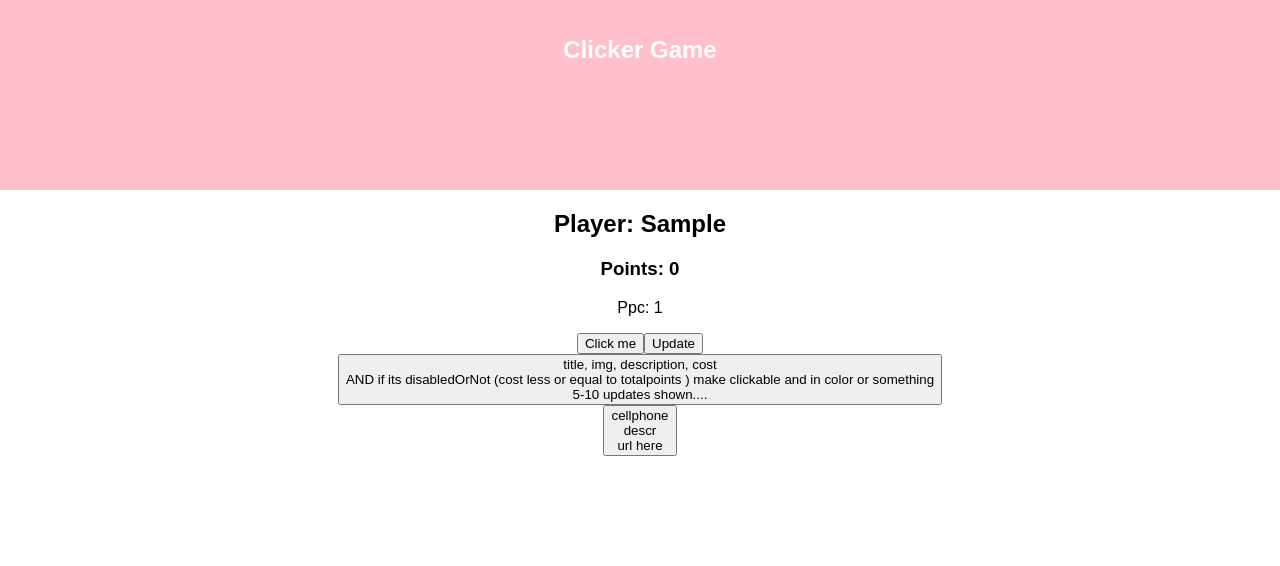
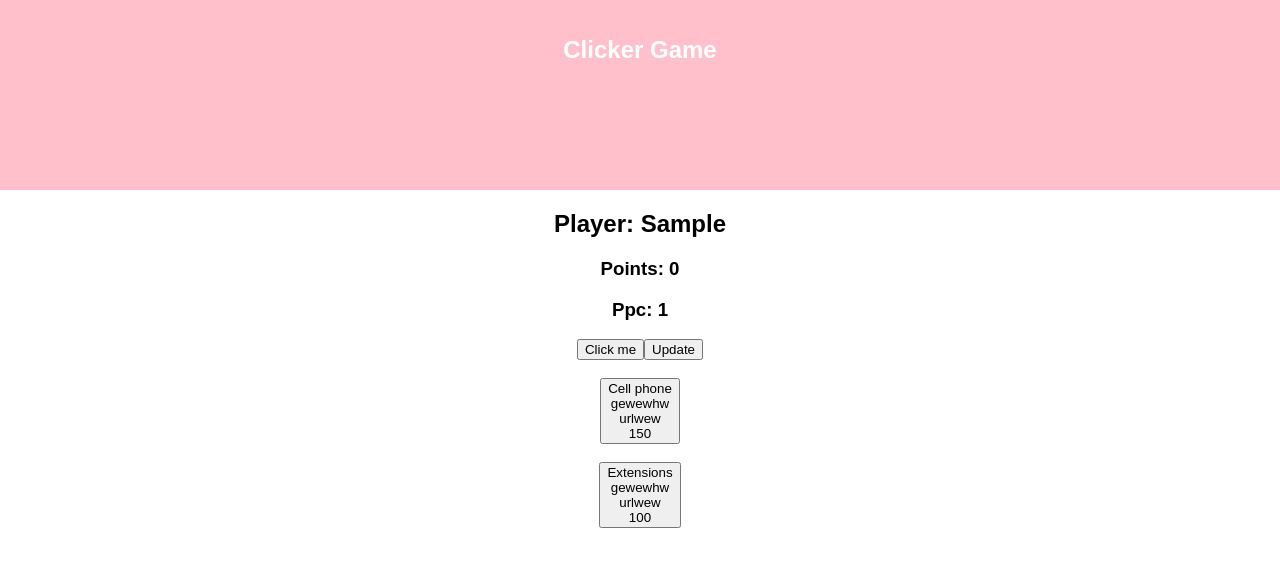
Before and after one commit to evacamilla/incremental-game-test, a React (Create React App) app: page / in a window 1280 px wide. Both pictures are taken after typing "Sample" into the empty fields and a click on the button "Set name". Shown: the top 566 px of the page. Built offline with nearby package versions, Linux system fonts and the light colour scheme.

Commit message:
Add more functionality for making an update.

```diff
--- a/src/App.js
+++ b/src/App.js
@@ -3,7 +3,9 @@ import './App.css';
 import Header from './components/Header.js';
 import NameForm from './components/NameForm.js';
 import Button from './components/Button.js';
-import Update from './components/Update.js'
+import Update from './components/Update.js';
+import CellPhone from './components/CellPhone.js';
+import Extentions from './components/Extentions.js';
 
 class App extends Component {
 
@@ -25,19 +27,17 @@ class App extends Component {
   }
 
   //this + increaseTotalPoints should be made as one function
-  removeFromTotalPoints = () => {
-    let cost = 10;
+  removeFromTotalPoints = (cost) => {
     this.setState({totalPoints: this.state.totalPoints - cost});
   }
 
-  updatePointsPerClick = () => {
-    let increasedPointsPerClick = 3;
-    this.setState({pointsPerClick: this.state.pointsPerClick + increasedPointsPerClick});
+  updatePointsPerClick = (effect) => {
+    this.setState({pointsPerClick: this.state.pointsPerClick + effect});
   }
 
-  makeAnUpdate = () => {
-    this.removeFromTotalPoints();
-    this.updatePointsPerClick();
+  makeAnUpdate = (cost, effect) => {
+    this.removeFromTotalPoints(cost);
+    this.updatePointsPerClick(effect);
   }
 
   render() {
@@ -52,11 +52,12 @@ class App extends Component {
             <h3>
               Points: {this.state.totalPoints}
             </h3>
-            <p>Ppc: {this.state.pointsPerClick}</p>
+            <h3>Ppc: {this.state.pointsPerClick}</h3>
             <Button onClick={this.increaseTotalPoints} value="Click me" />
             <Button onClick={this.makeAnUpdate} value="Update" />
             <br/>
-            <Update />
+            <CellPhone makeAnUpdate={this.makeAnUpdate}/>
+            <Extentions makeAnUpdate={this.makeAnUpdate}/>
 
           </div>
           ) : (
--- /dev/null
+++ b/src/components/CellPhone.js
@@ -0,0 +1,42 @@
+import React, { Component } from 'react';
+import PropTypes from 'prop-types';
+import UpdateButton from './UpdateButton.js';
+
+class CellPhone extends Component {
+    state = {
+        title: 'Cell phone',
+        description: 'gewewhw',
+        img: 'urlwew',
+        cost: 500,
+        type: '',
+        effect: 150,
+        timesUpdated: 0,
+        activated: false
+    }
+
+    handleUpdate = (event) => {
+        //send cost + increasedPoints to change state in App.js
+        this.props.makeAnUpdate(this.state.cost, this.state.effect);
+
+        //change state here.. effect*0.90^timesUpdates
+        let newEffect = this.state.effect * 0.95 ^ this.state.timesUpdated;
+        this.setState({
+            effect: newEffect,
+            timesUpdated: this.state.timesUpdated + 1
+        });
+
+        //some animation
+
+    }
+
+    render(){
+        return(
+            <div>
+                <br />
+                <UpdateButton onClick={this.handleUpdate} title={this.state.title} description={this.state.description} img={this.state.img} effect={this.state.effect}/>
+            </div>
+        );
+    }
+}
+
+export default CellPhone;
--- /dev/null
+++ b/src/components/Extentions.js
@@ -0,0 +1,43 @@
+import React, { Component } from 'react';
+import PropTypes from 'prop-types';
+import UpdateButton from './UpdateButton.js';
+
+class Extentions extends Component {
+    state = {
+        title: 'Extensions',
+        description: 'gewewhw',
+        img: 'urlwew',
+        cost: 400,
+        type: '',
+        effect: 100,
+        timesUpdated: 0,
+        activated: false
+    }
+
+    handleUpdate = (event) => {
+        //send cost + increasedPoints to change state in App.js
+        this.props.makeAnUpdate(this.state.cost, this.state.effect);
+
+        //change state here.. effect*0.90^timesUpdates
+        let newEffect = this.state.effect * 0.95 ^ this.state.timesUpdated;
+        this.setState({
+            effect: newEffect,
+            timesUpdated: this.state.timesUpdated + 1
+        });
+
+        //some animation
+
+    }
+
+    render(){
+        return(
+            <div>
+                <br />
+                <UpdateButton onClick={this.handleUpdate} title={this.state.title} description={this.state.description} img={this.state.img} effect={this.state.effect}/>
+            </div>
+        );
+    }
+}
+
+
+export default Extentions;
--- a/src/components/UpdateButton.js
+++ b/src/components/UpdateButton.js
@@ -5,7 +5,8 @@ function UpdateButton(props){
         <button onClick={props.onClick}>
             {props.title}<br />
             {props.description} <br />
-            {props.img}</button>
+            {props.img}<br />
+            {props.effect}</button>
     );
 }
 
```
